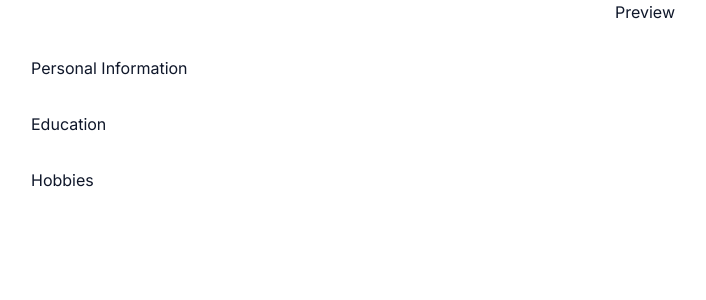
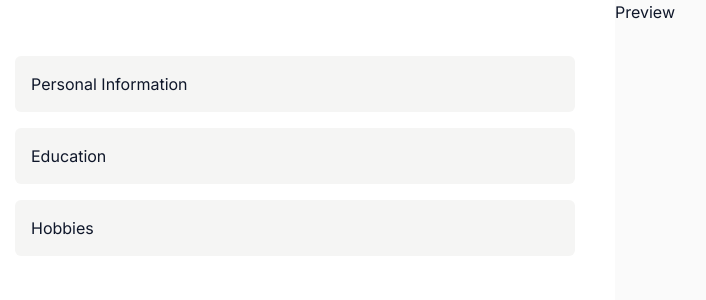
Before and after one commit to HelixMorphe/halcyon, a Next.js app: page /app in a window 1280 px wide. Shown: the top 300 px of the page, without its empty margins (25-731 px from the left). Built offline with nearby package versions, Linux system fonts and the light colour scheme.

Commit message:
ui setup done v2

```diff
--- a/components/App/SectionsWrapper.jsx
+++ b/components/App/SectionsWrapper.jsx
@@ -14,7 +14,7 @@ import {
   verticalListSortingStrategy,
 } from "@dnd-kit/sortable";
 
-import { SortableItem } from "./SortableItem";
+// import { SortableItem } from "./SortableItem";
 const sections = [
   {
     id: 1,
@@ -68,3 +68,28 @@ export default function SectionWrapper() {
     }
   }
 }
+
+import { useSortable } from "@dnd-kit/sortable";
+import { CSS } from "@dnd-kit/utilities";
+
+function SortableItem(props) {
+  const { attributes, listeners, setNodeRef, transform, transition } =
+    useSortable({ id: props.id });
+
+  const style = {
+    transform: CSS.Transform.toString(transform),
+    transition,
+  };
+
+  return (
+    <div
+      ref={setNodeRef}
+      style={style}
+      {...attributes}
+      {...listeners}
+      className="p-4 rounded-md my-4 bg-stone-100"
+    >
+      {props.label}
+    </div>
+  );
+}
--- a/components/App/SortableItem.jsx
+++ b/components/App/SortableItem.jsx
@@ -17,7 +17,7 @@ export function SortableItem(props) {
       style={style}
       {...attributes}
       {...listeners}
-      className=" p-4 my-4 rounded-md bg-stone-100"
+      className="p-4 rounded-md bg-stone-100 border my-4"
     >
       {props.label}
     </div>
--- a/pages/_document.tsx
+++ b/pages/_document.tsx
@@ -2,9 +2,9 @@ import { Html, Head, Main, NextScript } from "next/document";
 
 export default function Document() {
   return (
-    <Html lang="en" className="bg-neutral-50">
+    <Html lang="en">
       <Head />
-      <body>
+      <body className="bg-neutral-50">
         <Main />
         <NextScript />
       </body>
--- a/tailwind.config.js
+++ b/tailwind.config.js
@@ -3,7 +3,11 @@ const { fontFamily } = require("tailwindcss/defaultTheme");
 /** @type {import('tailwindcss').Config} */
 module.exports = {
   darkMode: ["class"],
-  content: ["pages/**/*.{ts,tsx}", "components/**/*.{ts,tsx}"],
+  content: [
+    "./pages/**/*.{js,ts,jsx,tsx}",
+    "./components/**/*.{js,ts,jsx,tsx}",
+    "./app/**/*.{js,ts,jsx,tsx}",
+  ],
   theme: {
     container: {
       center: true,
```
